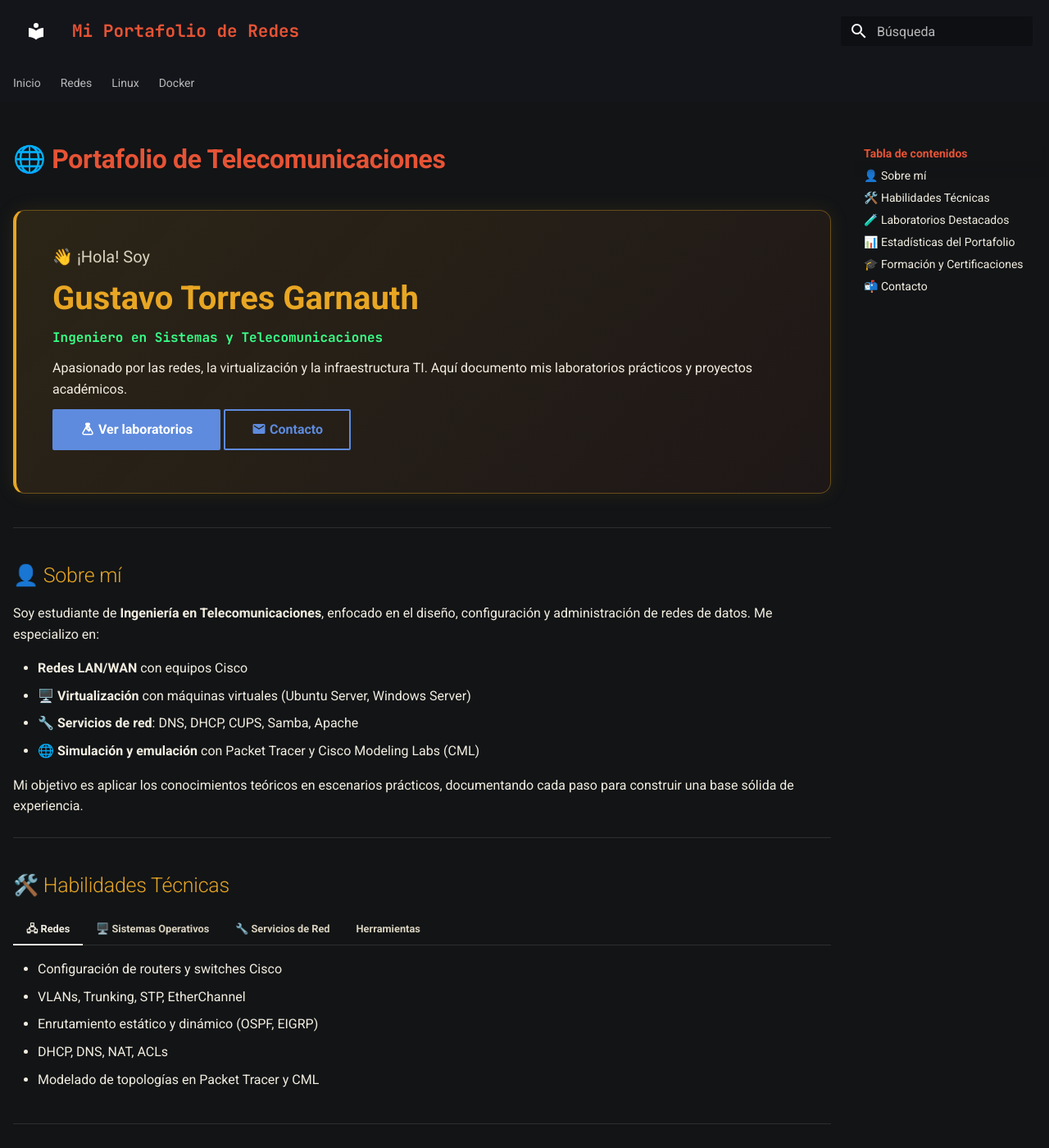
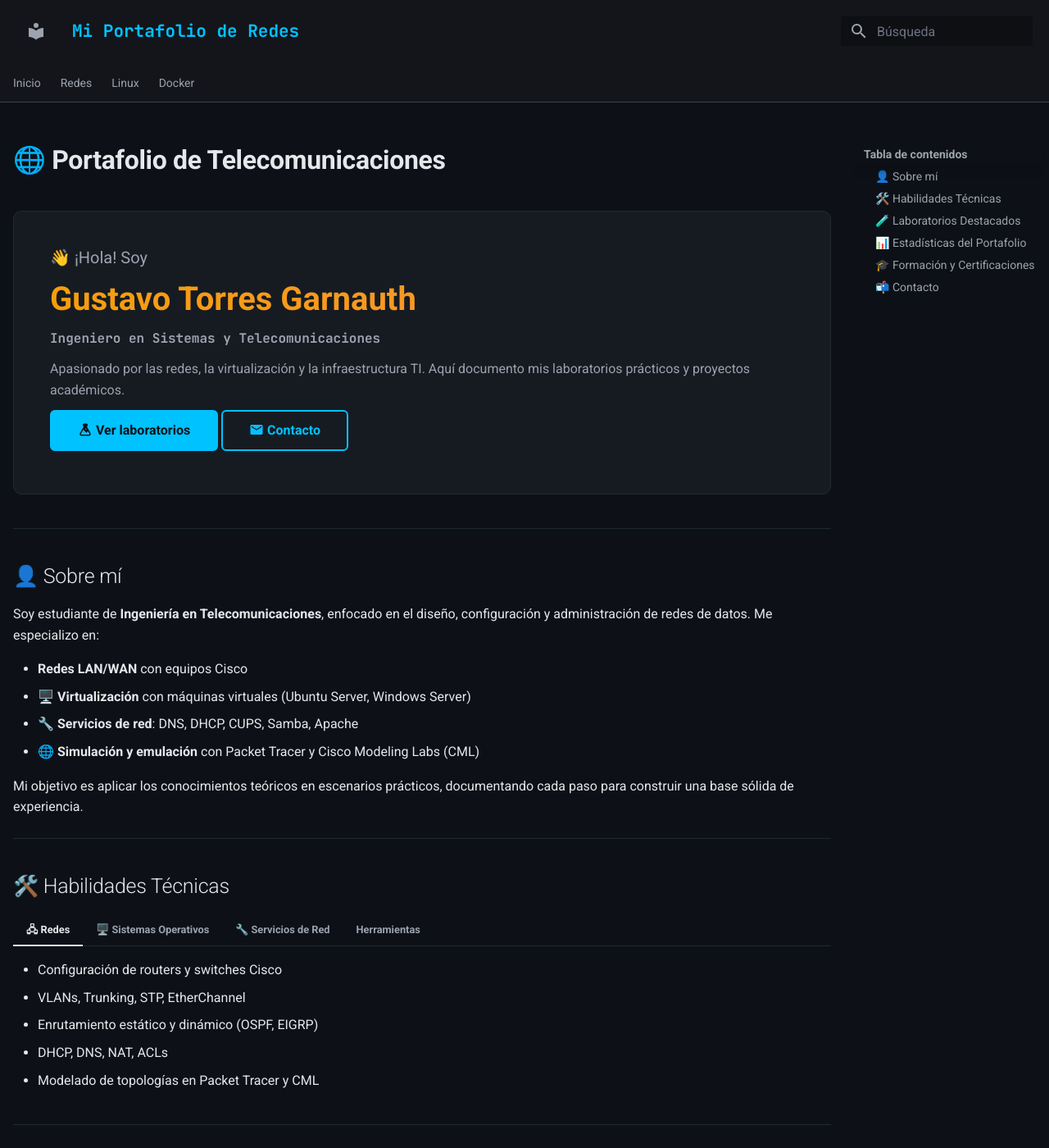
Before and after one commit to GARNAUTH-DOSTO/PORTAFOLIO_TELECOM, an MkDocs documentation site: the page built from docs/index.md, in a window 1280 px wide and 1400 px high. Shown: the whole window at 82% size. Built offline with MkDocs 1.6.1 and Material for MkDocs 9.7.7, drawn with Linux system fonts in a browser that asks for light colours.

Commit message:
Update custom.css

```diff
--- a/docs/stylesheets/custom.css
+++ b/docs/stylesheets/custom.css
@@ -1,53 +1,193 @@
-/* ===== Paleta oscura ===== */
+/* =========================================================
+   Portafolio de Redes — estilo dashboard de red / terminal
+   ========================================================= */
+
 [data-md-color-scheme="slate"] {
-  --md-default-bg-color: #121416;
-  --md-default-bg-color--light:#11161d;   /* fondo de las tarjetas, un poco más claro */
-  --md-default-fg-color: #f2ede0;          /* hueso */
-  --md-default-fg-color--light: #d9d2bf;   /* antes gris: menú lateral, "Table of contents" */
-  --md-default-fg-color--lighter: #a79f8b;
-  --md-default-fg-color--lightest: rgba(242, 237, 224, 0.12);  /* líneas divisorias */
-  --md-typeset-color: #f2ede0;             /* texto del cuerpo */
-  --md-primary-fg-color: #05080c;
-  --md-accent-fg-color: #00e5ff;
-  --md-typeset-a-color: #4dd2ff;
+  /* Fondos */
+  --md-default-bg-color: #0D1117;
+  --md-default-bg-color--light: #161B22;
+  --md-primary-fg-color: #1F2933;
+  --md-primary-fg-color--light: #1F2933;
+  --md-primary-fg-color--dark: #1F2933;
+  --md-footer-bg-color: #0B0F14;
+  --md-footer-bg-color--dark: #0B0F14;
 
-  /* ===== Colores vivos para comandos ===== */
-  --md-code-bg-color: #05080c;
-  --md-code-fg-color: #39ff88;
-  --md-code-hl-keyword-color: #ff5ecb;
-  --md-code-hl-operator-color: #ff5ecb;
-  --md-code-hl-special-color: #ff5ecb;
-  --md-code-hl-string-color: #ffd84d;
-  --md-code-hl-number-color: #ff9f43;
-  --md-code-hl-function-color: #4dd2ff;
-  --md-code-hl-variable-color: #4dd2ff;
-  --md-code-hl-constant-color: #b28dff;
-  --md-code-hl-name-color: #39ff88;
-  --md-code-hl-comment-color: #7d8590;
-  --md-code-hl-generic-color: #7d8590;
-  --md-code-hl-punctuation-color: #9fb3c8;
+  /* Texto */
+  --md-default-fg-color: #E5E7EB;
+  --md-default-fg-color--light: #9CA3AF;
+  --md-default-fg-color--lighter: #6B7280;
+  --md-default-fg-color--lightest: #1F2933;
+  --md-typeset-color: #E5E7EB;
+  --md-primary-bg-color: #9CA3AF;
+  --md-primary-bg-color--light: #6B7280;
+  --md-footer-fg-color: #9CA3AF;
+  --md-footer-fg-color--light: #6B7280;
+  --md-footer-fg-color--lighter: #6B7280;
+
+  /* Links */
+  --md-typeset-a-color: #00C2FF;
+  --md-accent-fg-color: #22D3EE;
+  --md-typeset-table-color: #374151;
+
+  /* Código (terminal) */
+  --md-code-bg-color: #0B0F14;
+  --md-code-fg-color: #22C55E;
+  --md-code-hl-keyword-color: #00C2FF;
+  --md-code-hl-operator-color: #00C2FF;
+  --md-code-hl-special-color: #00C2FF;
+  --md-code-hl-string-color: #22C55E;
+  --md-code-hl-number-color: #F59E0B;
+  --md-code-hl-function-color: #22D3EE;
+  --md-code-hl-variable-color: #22D3EE;
+  --md-code-hl-constant-color: #3B82F6;
+  --md-code-hl-name-color: #E5E7EB;
+  --md-code-hl-comment-color: #6B7280;
+  --md-code-hl-generic-color: #6B7280;
+  --md-code-hl-punctuation-color: #9CA3AF;
 }
 
-/* ===== Ventana de terminal con bordes ===== */
+/* ===== Ancho del contenido ===== */
+.md-grid { max-width: 90rem; }
+
+/* ===== Header / Navbar ===== */
+.md-header,
+.md-header--shadow { box-shadow: none; }
+
+.md-header__inner { padding: 0.7rem 1rem; }
+
+.md-header__topic:first-child {
+  font-family: "JetBrains Mono", monospace;
+  font-size: 1.05rem;
+  font-weight: 700;
+  color: #00C2FF;
+}
+
+.md-tabs {
+  background-color: #1F2933;
+  border-bottom: 1px solid #374151;
+}
+.md-tabs__link { color: #9CA3AF; opacity: 1; }
+.md-tabs__link:hover { color: #00C2FF; }
+.md-tabs__item--active .md-tabs__link { color: #3B82F6; }
+
+/* ===== Sidebars ===== */
+.md-sidebar { top: 3.8rem; }
+
+.md-sidebar .md-nav__title { color: #9CA3AF; }
+.md-sidebar .md-nav__link { color: #9CA3AF; }
+.md-sidebar .md-nav__link:hover,
+.md-sidebar .md-nav__link:focus { color: #00C2FF; }
+
+/* Menú izquierdo: página activa */
+.md-sidebar--primary .md-nav__link--active { color: #3B82F6; }
+
+/* Tabla de contenido (derecha) */
+.md-sidebar--secondary .md-nav__link {
+  border-left: 2px solid transparent;
+  padding-left: 0.6rem;
+}
+.md-sidebar--secondary .md-nav__link--active {
+  color: #FFFFFF;
+  border-left-color: #00C2FF;
+}
+
+/* ===== Títulos e iconos ===== */
+.md-typeset h1,
+.md-typeset h2,
+.md-typeset h3,
+.md-typeset h4 { color: #E5E7EB; }
+
+.md-typeset h1 { font-weight: 600; }
+
+.md-typeset h1 .twemoji,
+.md-typeset h2 .twemoji,
+.md-typeset h3 .twemoji,
+.md-typeset h4 .twemoji { color: #00C2FF; }
+
+.md-typeset blockquote {
+  color: #9CA3AF;
+  border-left-color: #00C2FF;
+}
+
+/* ===== Links ===== */
+.md-typeset a:not(.md-button):active { color: #3B82F6; }
+
+/* ===== Botones ===== */
+.md-typeset .md-button {
+  color: #00C2FF;
+  border-color: #00C2FF;
+  border-radius: 6px;
+  transition: all 0.2s ease;
+}
+.md-typeset .md-button:hover,
+.md-typeset .md-button:focus {
+  color: #0D1117;
+  background-color: #22D3EE;
+  border-color: #22D3EE;
+}
+.md-typeset .md-button--primary {
+  color: #0D1117;
+  background-color: #00C2FF;
+  border-color: #00C2FF;
+}
+
+/* ===== Tarjetas ===== */
+.md-typeset .grid.cards > ul > li {
+  background: #161B22;
+  border: 1px solid #1F2933;
+  border-radius: 8px;
+  transition: all 0.2s ease;
+}
+.md-typeset .grid.cards > ul > li:hover {
+  border-color: #1F2933;
+  box-shadow: 0 0 10px rgba(0, 194, 255, 0.2);
+}
+
+/* ===== Hero ===== */
+.md-typeset .hero {
+  padding: 2rem 2.2rem;
+  margin: 1.5rem 0 2rem;
+  background: #161B22;
+  border: 1px solid #1F2933;
+  border-radius: 10px;
+  transition: all 0.2s ease;
+}
+.md-typeset .hero:hover { box-shadow: 0 0 10px rgba(0, 194, 255, 0.2); }
+.md-typeset .hero p { margin: 0 0 0.6rem; color: #9CA3AF; }
+.md-typeset .hero__hi { font-size: 1rem; color: #6B7280; }
+.md-typeset .hero__name {
+  font-size: 2rem;
+  font-weight: 700;
+  line-height: 1.15;
+  color: #F59E0B;
+  background: linear-gradient(90deg, #F59E0B, #FB923C);
+  -webkit-background-clip: text;
+  background-clip: text;
+  -webkit-text-fill-color: transparent;
+}
+.md-typeset .hero__role {
+  font-family: "JetBrains Mono", monospace;
+  font-weight: 700;
+  color: #00C2FF;
+}
+
+/* ===== Cajas de comandos (ventana de terminal) ===== */
 .md-typeset .highlight {
-  border: 1px solid #2a3441;
-  border-radius: 10px;
+  border: 1px solid #374151;
+  border-radius: 8px;
   overflow: hidden;
   background: var(--md-code-bg-color);
-  box-shadow: 0 0 0 1px rgba(57, 255, 136, 0.08), 0 6px 18px rgba(0, 0, 0, 0.5);
 }
 
-/* Barra de título (el title="SW1" del bloque) con los 3 puntos de ventana */
 .md-typeset .highlight span.filename {
   position: relative;
   margin-top: 0;
   padding: 0.55em 1em 0.55em 4.6em;
-  background: #0f1620;
-  border-bottom: 1px solid #2a3441;
-  color: #9fb3c8;
+  background: #1F2933;
+  border-bottom: 1px solid #374151;
+  color: #9CA3AF;
   font-size: 0.75rem;
 }
-
 .md-typeset .highlight span.filename::before {
   content: "";
   position: absolute;
@@ -57,115 +197,78 @@
   height: 0.65em;
   margin-top: -0.325em;
   border-radius: 50%;
-  background: #ff5f56;
-  box-shadow: 1.1em 0 0 #ffbd2e, 2.2em 0 0 #27c93f;
+  background: #6B7280;
+  box-shadow: 1.1em 0 0 #6B7280, 2.2em 0 0 #6B7280;
 }
 
-/* ===== Bordes en imágenes y admonitions ===== */
+.md-typeset :not(pre) > code { background-color: #1F2933; }
+
+/* ===== Imágenes, tablas ===== */
 .md-typeset img {
-  border: 1px solid #2a3441;
+  border: 1px solid #374151;
   border-radius: 8px;
 }
 
+.md-typeset table:not([class]) {
+  background: #161B22;
+  border: 1px solid #374151;
+}
+.md-typeset table:not([class]) th {
+  background: #1F2933;
+  color: #E5E7EB;
+}
+
+/* ===== Admonitions (estados: info, éxito, advertencia) ===== */
 .md-typeset .admonition,
 .md-typeset details {
+  background: #1F2933;
+  border-color: #374151;
   border-radius: 8px;
 }
 
-/* ===== Tarjetas de laboratorios (grid cards) ===== */
-.md-typeset .grid.cards > ul > li {
-  border: 1px solid #2a3441;
-  border-left: 4px solid var(--card-color, #667eea);
-  border-radius: 10px;
-  background: var(--md-default-bg-color--light);
+.md-typeset .admonition.note,
+.md-typeset details.note,
+.md-typeset .admonition.info,
+.md-typeset details.info { border-color: #00C2FF; }
+.md-typeset .note > .admonition-title,
+.md-typeset .note > summary,
+.md-typeset .info > .admonition-title,
+.md-typeset .info > summary { background-color: rgba(0, 194, 255, 0.1); }
+.md-typeset .note > .admonition-title::before,
+.md-typeset .note > summary::before,
+.md-typeset .info > .admonition-title::before,
+.md-typeset .info > summary::before { background-color: #00C2FF; }
+
+.md-typeset .admonition.tip,
+.md-typeset details.tip,
+.md-typeset .admonition.success,
+.md-typeset details.success { border-color: #22C55E; }
+.md-typeset .tip > .admonition-title,
+.md-typeset .tip > summary,
+.md-typeset .success > .admonition-title,
+.md-typeset .success > summary { background-color: rgba(34, 197, 94, 0.1); }
+.md-typeset .tip > .admonition-title::before,
+.md-typeset .tip > summary::before,
+.md-typeset .success > .admonition-title::before,
+.md-typeset .success > summary::before { background-color: #22C55E; }
+
+.md-typeset .admonition.warning,
+.md-typeset details.warning { border-color: #F59E0B; }
+.md-typeset .warning > .admonition-title,
+.md-typeset .warning > summary { background-color: rgba(245, 158, 11, 0.1); }
+.md-typeset .warning > .admonition-title::before,
+.md-typeset .warning > summary::before { background-color: #F59E0B; }
+
+/* ===== Badges (uso: <span class="badge badge--success">Completado</span>) ===== */
+.badge {
+  display: inline-block;
+  padding: 0.1em 0.6em;
+  background: #1F2933;
+  border: 1px solid #374151;
+  border-radius: 6px;
+  color: #9CA3AF;
+  font-size: 0.75rem;
 }
-
-.md-typeset .grid.cards > ul > li:hover {
-  border-color: #2a3441;
-  border-left-color: var(--card-color, #667eea);
-  box-shadow: 0 0 14px rgba(0, 229, 255, 0.15);
-}
-
-.md-typeset .grid.cards > ul > li:nth-child(1) { --card-color: #667eea; }
-.md-typeset .grid.cards > ul > li:nth-child(2) { --card-color: #11998e; }
-.md-typeset .grid.cards > ul > li:nth-child(3) { --card-color: #f5576c; }
-.md-typeset .grid.cards > ul > li:nth-child(4) { --card-color: #f093fb; }
-
-/* ===== Tarjetas de laboratorios (grid cards) ===== */
-.md-typeset .grid.cards > ul > li {
-  border: 1px solid #2a3441;
-  border-left-width: 4px;
-  border-radius: 10px;
-  background: var(--md-default-bg-color--light);
-}
-
-.md-typeset .grid.cards > ul > li:nth-child(4n+1) { border-left-color: #667eea; }
-.md-typeset .grid.cards > ul > li:nth-child(4n+2) { border-left-color: #11998e; }
-.md-typeset .grid.cards > ul > li:nth-child(4n+3) { border-left-color: #f5576c; }
-.md-typeset .grid.cards > ul > li:nth-child(4n+4) { border-left-color: #e056fd; }
-
-
-
-
-
-
-.md-typeset h1 {
-  color: #4dd2ff;
-  font-weight: 600;
-}
-
-.md-typeset blockquote {
-  color: var(--md-default-fg-color);
-  border-left-color: #4dd2ff;
-}
-
-.md-header__inner {
-  padding: 0.7rem 1rem;
-}
-
-.md-sidebar {
-  top: 3.8rem;  /* compensa el header más alto para que el menú no quede tapado al hacer scroll */
-}
-
-.md-header__topic:first-child {
-  font-family: "JetBrains Mono", monospace;
-  font-size: 1.05rem;
-  font-weight: 700;
-  color: #e65335;
-}
-
-
-.md-typeset h1 {
-  color: #e65335;
-  font-weight: 600;
-}
-
-.md-typeset h2,
-.md-typeset h3,
-.md-typeset h4 {
-  color: #e8a623;
-}
-
-.md-sidebar .md-nav__title {
-  color: #e65335;
-}
-
-
-/* ===== Hero ===== */
-.md-typeset .hero {
-  padding: 2rem 2.2rem;
-  margin: 1.5rem 0 2rem;
-  border: 1px solid rgba(232, 166, 35, 0.35);
-  border-left: 4px solid #e8a623;
-  border-radius: 14px;
-  background: linear-gradient(135deg, rgba(232, 166, 35, 0.12), rgba(230, 83, 53, 0.06));
-  box-shadow: 0 0 24px rgba(232, 166, 35, 0.1);
-}
-
-.md-typeset .hero p { margin: 0 0 0.6rem; }
-.md-typeset .hero__hi { font-size: 1rem; color: var(--md-default-fg-color--light); }
-.md-typeset .hero__name { font-size: 2rem; font-weight: 700; line-height: 1.15; color: #e8a623; }
-.md-typeset .hero__role { font-family: "JetBrains Mono", monospace; font-weight: 700; color: #39ff88; }
-
-
-.md-grid { max-width: 90rem; }
+.badge--success { color: #22C55E; border-color: #22C55E; }
+.badge--warning { color: #F59E0B; border-color: #F59E0B; }
+.badge--info { color: #00C2FF; border-color: #00C2FF; }
```
